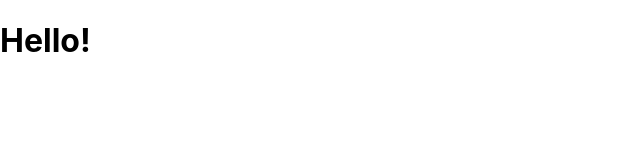
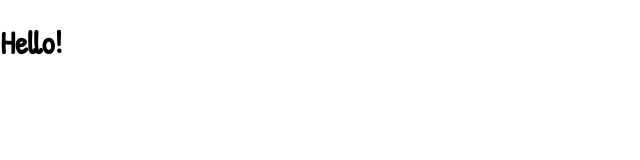
Before and after one commit to MikeVanYarnrider/kindheit, a React (Create React App) app in the folder client/: page / in a window 1280 px wide. Shown: the top 160 px of the page, without its empty margins (0-640 px from the left). Built offline with nearby package versions, Linux system fonts and the light colour scheme.

Commit message:
adds root colors and root font

```diff
--- a/client/package.json
+++ b/client/package.json
@@ -4,6 +4,7 @@
   "proxy": "http://localhost:5555",
   "private": true,
   "dependencies": {
+    "node-sass": "^4.13.0",
     "react": "^16.12.0",
     "react-dom": "^16.12.0",
     "react-router-dom": "^5.1.2",
--- a/client/src/stylesheet/_variables.scss
+++ b/client/src/stylesheet/_variables.scss
@@ -1,22 +1,42 @@
 // Variables
 //
 // Color system
-$blue: #17bff8;
+$teal-dark: #0a6073;
+$teal-light: #4ba8b0;
+$blue-dark: #095c80;
+$blue-light: #53b9d2;
+$red-dark: #5d1736;
+$red-light: #b30957;
+$green-dark: #72863c;
+$green-light: #b7b825;
+$yellow-dark: #ee8121;
+$yellow-light: #f7ab29;
 
 $colors: () !default;
 // prettier-ignore
 $colors: map-merge(
   (
-    "blue":       $blue
+    "teal-drk":       $teal-dark,
+    "teal-lt":        $teal-light,
+    "blue-drk":       $blue-dark,
+    "blue-lt":        $blue-light,
+    "red-drk":        $red-dark,
+    "red-lt":         $red-light,
+    "green-drk":      $green-dark,
+    "green-lt":       $green-light,
+    "yellow-drk":     $yellow-dark,
+    "yellow-lt":      $yellow-light,
   ),
   $colors
 );
 
 // Typography
-//
+@import url("https://fonts.googleapis.com/css?family=Patrick+Hand&display=swap");
+$font-family-patrick-hand: "Patrick Hand";
+
 // Font, line-height, and color for body text, headings, and more.
 
 // prettier-ignore
 $font-family-sans-serif:     -apple-system, BlinkMacSystemFont, "Segoe UI", Roboto, "Helvetica Neue", Arial, "Noto Sans", sans-serif, "Apple Color Emoji", "Segoe UI Emoji", "Segoe UI Symbol", "Noto Color Emoji" !default;
 // prettier-ignore
-$font-family-base:           $font-family-sans-serif !default;
+$font-family-base:           $font-family-patrick-hand !default;
```
Also changed, not shown: 1 other file (tests, documents, lock files or other folders).
